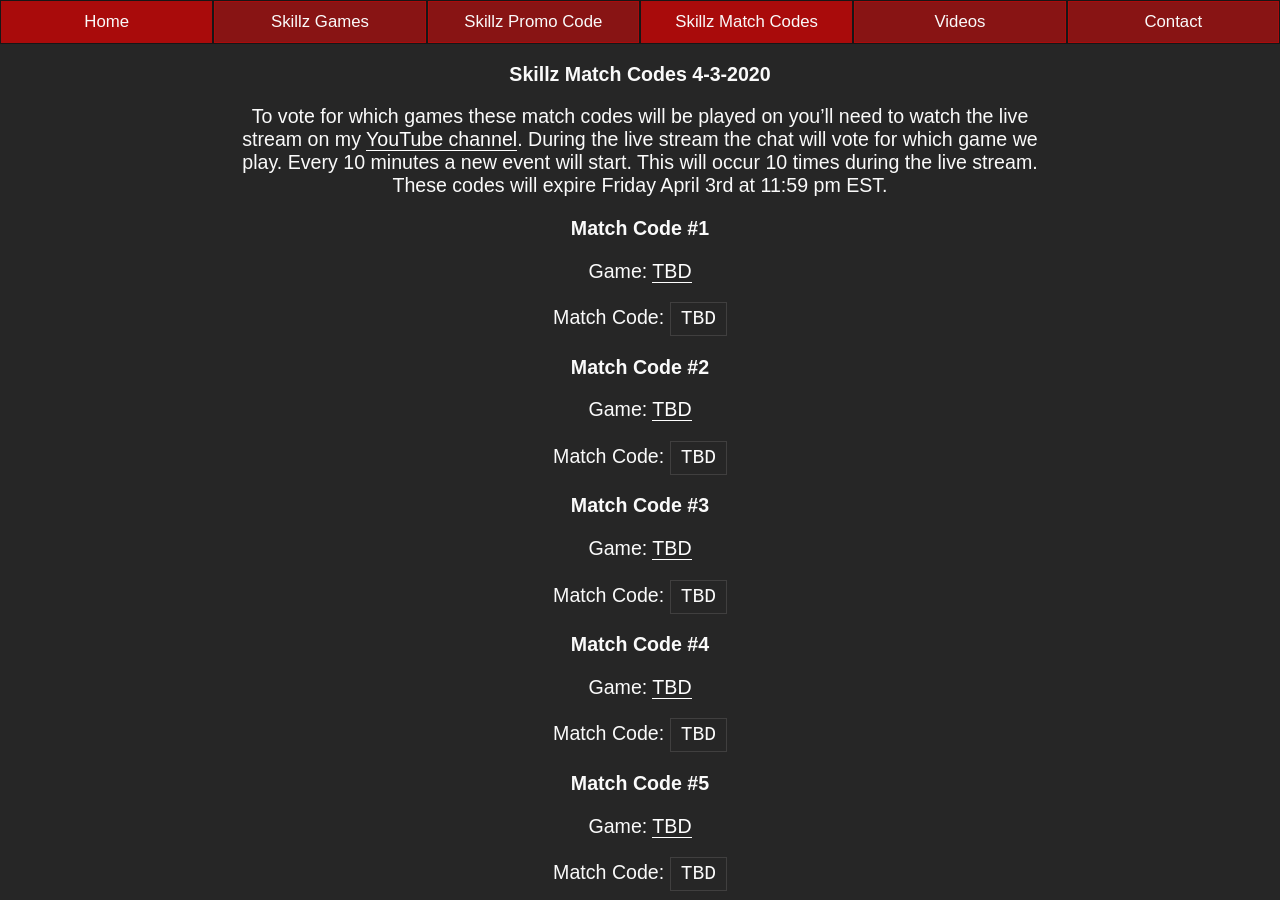
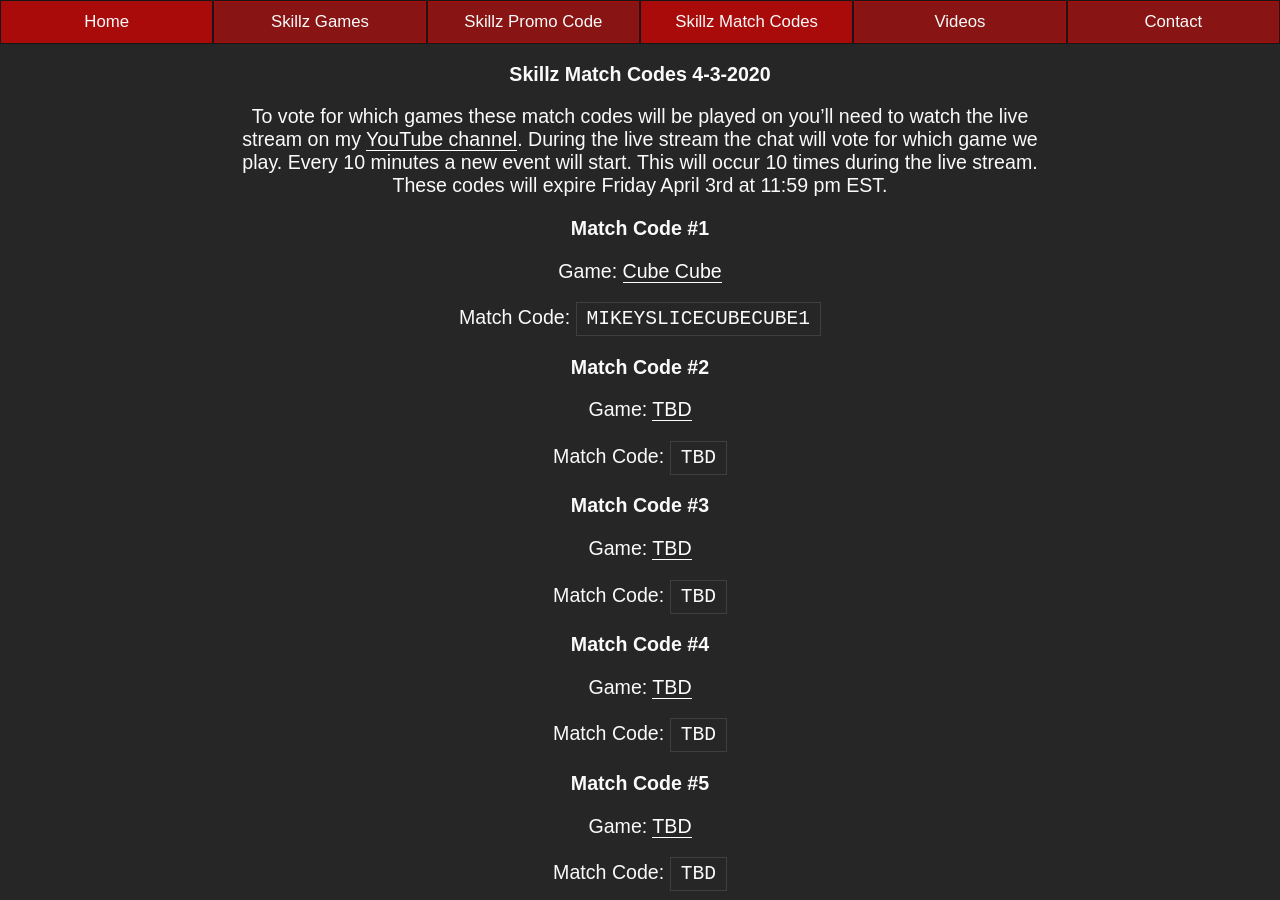
Before and after one commit to mikeyslice/esports-medium, a Jekyll site: the page built from skillz-match-codes.md, in a window 1280 px wide and 900 px high, scrolled down 3105 px. Built offline with Jekyll 4.4.1, drawn with Linux system fonts in a browser that asks for light colours.

Commit message:
Update Skillz Match Codes “skillz-match-codes”

```diff
--- a/_includes/pages/skillz-match-codes.html
+++ b/_includes/pages/skillz-match-codes.html
@@ -103,9 +103,9 @@
 
 <h3>Match Code #1</h3>
 
-<p>Game: <a href="/skillz-games/">TBD</a></p>
+<p>Game: <a href="/skillz-games/">Cube Cube</a></p>
 
-<p>Match Code: <code>TBD</code><p>
+<p>Match Code: <code>MIKEYSLICECUBECUBE1</code><p>
 
 <h3>Match Code #2</h3>
 
```
